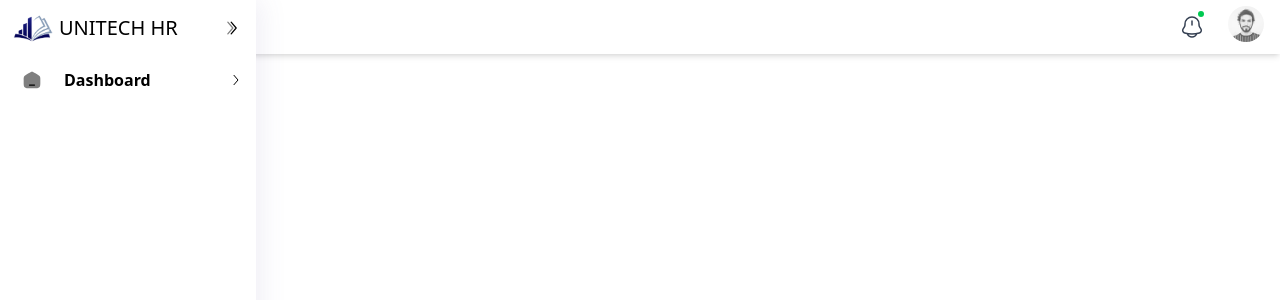
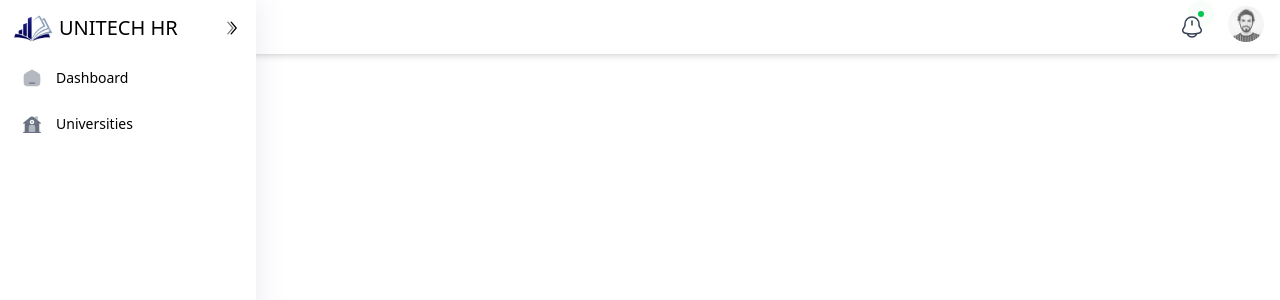
Before and after one commit to jayr-o1/capstone-unitechhr-admin, a React (Vite) app: page / in a window 1280 px wide. Shown: the top 300 px of the page. Built offline with nearby package versions, Linux system fonts and the light colour scheme.

Commit message:
will fix sidebar focus

```diff
--- a/src/components/Layouts/Header.jsx
+++ b/src/components/Layouts/Header.jsx
@@ -70,31 +70,7 @@ const Header = ({ isSidebarOpen, toggleSidebar }) => {
     return (
         <header className="bg-white shadow-md px-2 py-1.5 flex items-center justify-between bg-black pl-8 pr-4 z-40">
             {/* Logo and Sidebar Toggle */}
-            <div className="flex items-center">
-                <button
-                    onClick={toggleSidebar}
-                    className="p-2 rounded-full hover:bg-gray-100 focus:outline-none cursor-pointer"
-                >
-                    <svg
-                        className="w-5 h-5"
-                        fill="none"
-                        stroke="currentColor"
-                        viewBox="0 0 24 24"
-                    >
-                        <path
-                            strokeLinecap="round"
-                            strokeLinejoin="round"
-                            strokeWidth="2"
-                            d="M4 6h16M4 12h16M4 18h16"
-                        />
-                    </svg>
-                </button>
-                {!isSidebarOpen && (
-                    <span className="text-xl font-semibold ml-2 dark:text-white">
-                        VRISTO
-                    </span>
-                )}
-            </div>
+            <div className="flex items-center"></div>
 
             {/* Notification and Profile */}
             <div className="flex items-center space-x-4">
--- a/src/components/Layouts/Sidebar.jsx
+++ b/src/components/Layouts/Sidebar.jsx
@@ -3,10 +3,20 @@ import logo from "../../assets/images/Vector.png";
 
 const Sidebar = ({ isSidebarOpen, toggleSidebar }) => {
     const [activeDropdown, setActiveDropdown] = useState(null);
-    const [isHovered, setIsHovered] = useState(false);
+    const [activeLink, setActiveLink] = useState(null); // Track active link
 
     const toggleDropdown = (dropdown) => {
         setActiveDropdown(activeDropdown === dropdown ? null : dropdown);
+    };
+
+    const handleSidebarClick = () => {
+        if (!isSidebarOpen) {
+            toggleSidebar();
+        }
+    };
+
+    const handleLinkClick = (id) => {
+        setActiveLink(id); // Set the clicked link as active
     };
 
     const menuItems = [
@@ -15,7 +25,7 @@ const Sidebar = ({ isSidebarOpen, toggleSidebar }) => {
             label: "Dashboard",
             icon: (
                 <svg
-                    className="shrink-0 group-hover:!text-primary"
+                    className="shrink-0 group-hover:text-blue-500 text-gray-500 transition-colors duration-300"
                     width="20"
                     height="20"
                     viewBox="0 0 24 24"
@@ -33,29 +43,69 @@ const Sidebar = ({ isSidebarOpen, toggleSidebar }) => {
                     />
                 </svg>
             ),
-            subItems: [
-                { label: "Sales", href: "/sales" },
-                { label: "Analytics", href: "/analytics" },
-                { label: "Finance", href: "/finance" },
-                { label: "Crypto", href: "/crypto" },
-            ],
+        },
+        {
+            id: "universities",
+            label: "Universities",
+            icon: (
+                <svg
+                    className="shrink-0 group-hover:text-blue-500 text-gray-500 transition-colors duration-300"
+                    width="20"
+                    height="20"
+                    viewBox="0 0 24 24"
+                    fill="none"
+                    xmlns="http://www.w3.org/2000/svg"
+                >
+                    <path
+                        fill-rule="evenodd"
+                        clip-rule="evenodd"
+                        d="M21.5315 11.5857L20.75 10.9605V21.25H22C22.4142 21.25 22.75 21.5858 22.75 22C22.75 22.4143 22.4142 22.75 22 22.75H2.00003C1.58581 22.75 1.25003 22.4143 1.25003 22C1.25003 21.5858 1.58581 21.25 2.00003 21.25H3.25003V10.9605L2.46855 11.5857C2.1451 11.8445 1.67313 11.792 1.41438 11.4686C1.15562 11.1451 1.20806 10.6731 1.53151 10.4144L9.65742 3.91366C11.027 2.818 12.9731 2.818 14.3426 3.91366L22.4685 10.4144C22.792 10.6731 22.8444 11.1451 22.5857 11.4686C22.3269 11.792 21.855 11.8445 21.5315 11.5857ZM12 6.75004C10.4812 6.75004 9.25003 7.98126 9.25003 9.50004C9.25003 11.0188 10.4812 12.25 12 12.25C13.5188 12.25 14.75 11.0188 14.75 9.50004C14.75 7.98126 13.5188 6.75004 12 6.75004ZM13.7459 13.3116C13.2871 13.25 12.7143 13.25 12.0494 13.25H11.9507C11.2858 13.25 10.7129 13.25 10.2542 13.3116C9.76255 13.3777 9.29128 13.5268 8.90904 13.9091C8.52679 14.2913 8.37773 14.7626 8.31163 15.2542C8.24996 15.7129 8.24999 16.2858 8.25003 16.9507L8.25003 21.25H9.75003H14.25H15.75L15.75 16.9507L15.75 16.8271C15.7498 16.2146 15.7462 15.6843 15.6884 15.2542C15.6223 14.7626 15.4733 14.2913 15.091 13.9091C14.7088 13.5268 14.2375 13.3777 13.7459 13.3116Z"
+                        fill="currentColor"
+                    />
+                    <g opacity="0.5">
+                        <path
+                            fill-rule="evenodd"
+                            clip-rule="evenodd"
+                            d="M10.75 9.5C10.75 8.80964 11.3096 8.25 12 8.25C12.6904 8.25 13.25 8.80964 13.25 9.5C13.25 10.1904 12.6904 10.75 12 10.75C11.3096 10.75 10.75 10.1904 10.75 9.5Z"
+                            fill="currentColor"
+                        />
+                        <path
+                            fill-rule="evenodd"
+                            clip-rule="evenodd"
+                            d="M10.75 9.5C10.75 8.80964 11.3096 8.25 12 8.25C12.6904 8.25 13.25 8.80964 13.25 9.5C13.25 10.1904 12.6904 10.75 12 10.75C11.3096 10.75 10.75 10.1904 10.75 9.5Z"
+                            fill="currentColor"
+                        />
+                    </g>
+                    <path
+                        opacity="0.5"
+                        d="M12.0494 13.25C12.7142 13.25 13.2871 13.2499 13.7458 13.3116C14.2375 13.3777 14.7087 13.5268 15.091 13.909C15.4732 14.2913 15.6223 14.7625 15.6884 15.2542C15.7462 15.6842 15.7498 16.2146 15.75 16.827L15.75 21.25H8.25L8.25 16.9506C8.24997 16.2858 8.24993 15.7129 8.31161 15.2542C8.37771 14.7625 8.52677 14.2913 8.90901 13.909C9.29126 13.5268 9.76252 13.3777 10.2542 13.3116C10.7129 13.2499 11.2858 13.25 11.9506 13.25H12.0494Z"
+                        fill="currentColor"
+                    />
+                    <path
+                        opacity="0.5"
+                        d="M16 3H18.5C18.7761 3 19 3.22386 19 3.5L19 7.63955L15.5 4.83955V3.5C15.5 3.22386 15.7239 3 16 3Z"
+                        fill="currentColor"
+                    />
+                </svg>
+            ),
         },
     ];
 
     return (
         <nav
             className={`sidebar fixed bottom-0 top-0 z-50 h-full min-h-screen transition-all duration-300 ${
-                isSidebarOpen || isHovered ? "w-64" : "w-16"
+                isSidebarOpen ? "w-64" : "w-16"
             } shadow-[5px_0_25px_0_rgba(94,92,154,0.1)] bg-white`}
-            onMouseEnter={() => setIsHovered(true)}
-            onMouseLeave={() => setIsHovered(false)}
+            onClick={handleSidebarClick}
         >
             <div className="h-full">
                 {/* Sidebar Header */}
                 <div className="flex items-center justify-between px-2 py-3">
                     <a
                         href="/"
-                        className="main-logo flex shrink-0 items-center"
+                        className={`main-logo flex shrink-0 items-center ${
+                            !isSidebarOpen ? "pointer-events-none" : ""
+                        }`}
                     >
                         <img
                             className="ml-[5px] w-10 flex-none"
@@ -64,25 +114,26 @@ const Sidebar = ({ isSidebarOpen, toggleSidebar }) => {
                         />
                         <span
                             className={`align-middle text-xl ltr:ml-1.5 rtl:mr-1.5 dark:text-white-light transition-all duration-300 ${
-                                isSidebarOpen || isHovered
-                                    ? "opacity-100"
-                                    : "opacity-0"
+                                isSidebarOpen ? "opacity-100" : "opacity-0"
                             }`}
                         >
                             UNITECH HR
                         </span>
                     </a>
                     <button
-                        onClick={toggleSidebar}
+                        onClick={(e) => {
+                            e.stopPropagation();
+                            toggleSidebar();
+                        }}
                         className={`collapse-icon flex h-8 w-8 items-center rounded-full transition-all duration-300 hover:bg-gray-500/10 rtl:rotate-180 dark:text-white-light dark:hover:bg-dark-light/10 ${
-                            isSidebarOpen || isHovered
+                            isSidebarOpen
                                 ? "opacity-100"
                                 : "opacity-0 -translate-x-4"
                         }`}
                     >
                         <svg
                             className={`m-auto h-5 w-5 transition-transform duration-300 ${
-                                isSidebarOpen || isHovered ? "rotate-180" : ""
+                                isSidebarOpen ? "rotate-180" : ""
                             }`}
                             width="20"
                             height="20"
@@ -112,13 +163,30 @@ const Sidebar = ({ isSidebarOpen, toggleSidebar }) => {
                 {/* Sidebar Menu */}
                 <ul className="perfect-scrollbar relative h-[calc(100vh-80px)] space-y-0.5 overflow-y-auto overflow-x-hidden py-0 font-semibold">
                     {menuItems.map((item) => (
-                        <li key={item.id} className="menu nav-item">
+                        <li
+                            key={item.id}
+                            className="menu nav-item group relative"
+                        >
                             <button
                                 type="button"
-                                className="nav-link group w-full flex items-center justify-between p-3 transition-all duration-300"
-                                onClick={() => toggleDropdown(item.id)}
+                                className={`nav-link w-full flex items-center justify-between p-3 transition-all duration-300 relative z-10 ${
+                                    activeLink === item.id
+                                        ? "bg-gray-100 rounded-lg"
+                                        : ""
+                                }`}
+                                onClick={(e) => {
+                                    e.stopPropagation();
+                                    toggleDropdown(item.id);
+                                    handleLinkClick(item.id); // Set active link
+                                }}
                             >
-                                <div className="flex items-center">
+                                {/* Pseudo-element for border background */}
+                                <div
+                                    className="absolute inset-y-0 left-2 right-2 bg-gray-100 opacity-0 group-hover:opacity-100 group-focus:opacity-100 transition-opacity duration-300 rounded-lg -z-10 cursor-pointer"
+                                    aria-hidden="true"
+                                ></div>
+
+                                <div className="flex items-center cursor-pointer">
                                     {/* Icon Always Visible */}
                                     <div className="flex items-center justify-center w-10">
                                         {item.icon}
@@ -126,8 +194,8 @@ const Sidebar = ({ isSidebarOpen, toggleSidebar }) => {
 
                                     {/* Text Stays in Place */}
                                     <span
-                                        className={`text-black ltr:pl-3 rtl:pr-3  transition-all duration-300 ${
-                                            isSidebarOpen || isHovered
+                                        className={`text-black text-sm font-normal ltr:pl-1 rtl:pr-1 transition-all duration-300 ${
+                                            isSidebarOpen
                                                 ? "opacity-100"
                                                 : "opacity-0"
                                         }`}
@@ -137,8 +205,7 @@ const Sidebar = ({ isSidebarOpen, toggleSidebar }) => {
                                 </div>
 
                                 {/* Dropdown Icon (Only Visible When Expanded) */}
-                                {(isSidebarOpen || isHovered) &&
-                                    item.subItems && (
+                                {isSidebarOpen && item.subItems && (
                                     <div
                                         className="rtl:rotate-180 transition-all duration-300"
                                         style={{
@@ -168,14 +235,20 @@ const Sidebar = ({ isSidebarOpen, toggleSidebar }) => {
                             </button>
 
                             {/* Dropdown Menu (Only Visible When Expanded) */}
-                            {(isSidebarOpen || isHovered) &&
-                                activeDropdown === item.id && (
+                            {isSidebarOpen && activeDropdown === item.id && (
                                 <ul className="space-y-2 pl-10">
-                                        {item.subItems.map((subItem, idx) => (
+                                    {item.subItems?.map((subItem, idx) => (
                                         <li key={idx}>
                                             <a
                                                 href={subItem.href}
-                                                    className="text-black dark:text-[#9fa2b4] hover:text-[#506690] dark:hover:text-white-dark dark:hover:bg-dark-light/50"
+                                                className={`text-black dark:text-[#9fa2b4] hover:text-[#506690] dark:hover:text-white-dark dark:hover:bg-dark-light/50 ${
+                                                    activeLink === subItem.id
+                                                        ? "bg-gray-100 rounded-lg"
+                                                        : ""
+                                                }`}
+                                                onClick={() =>
+                                                    handleLinkClick(subItem.id)
+                                                } // Set active link
                                             >
                                                 {subItem.label}
                                             </a>
```
Lines whose indentation alone changed are shown as unchanged.
